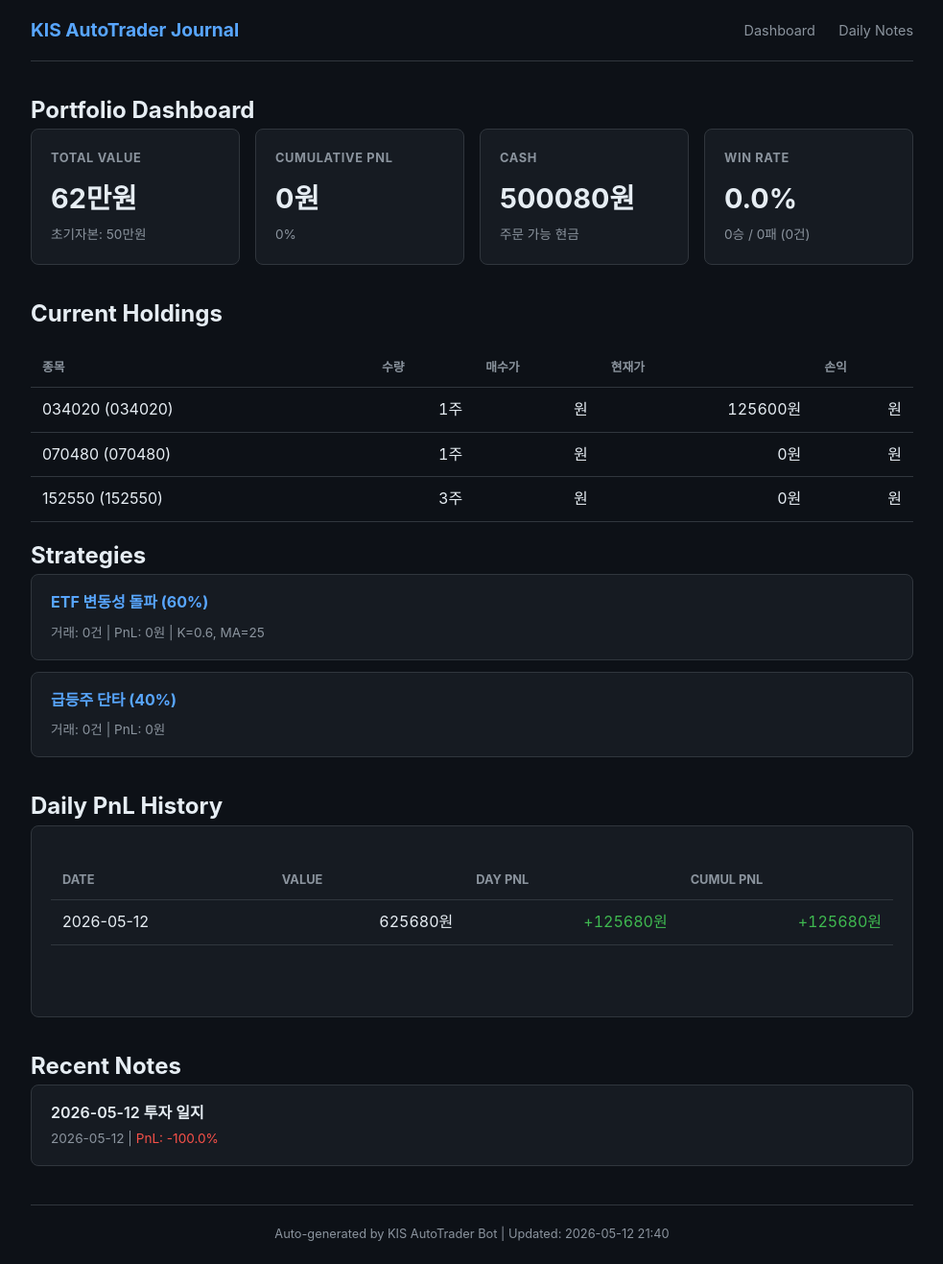
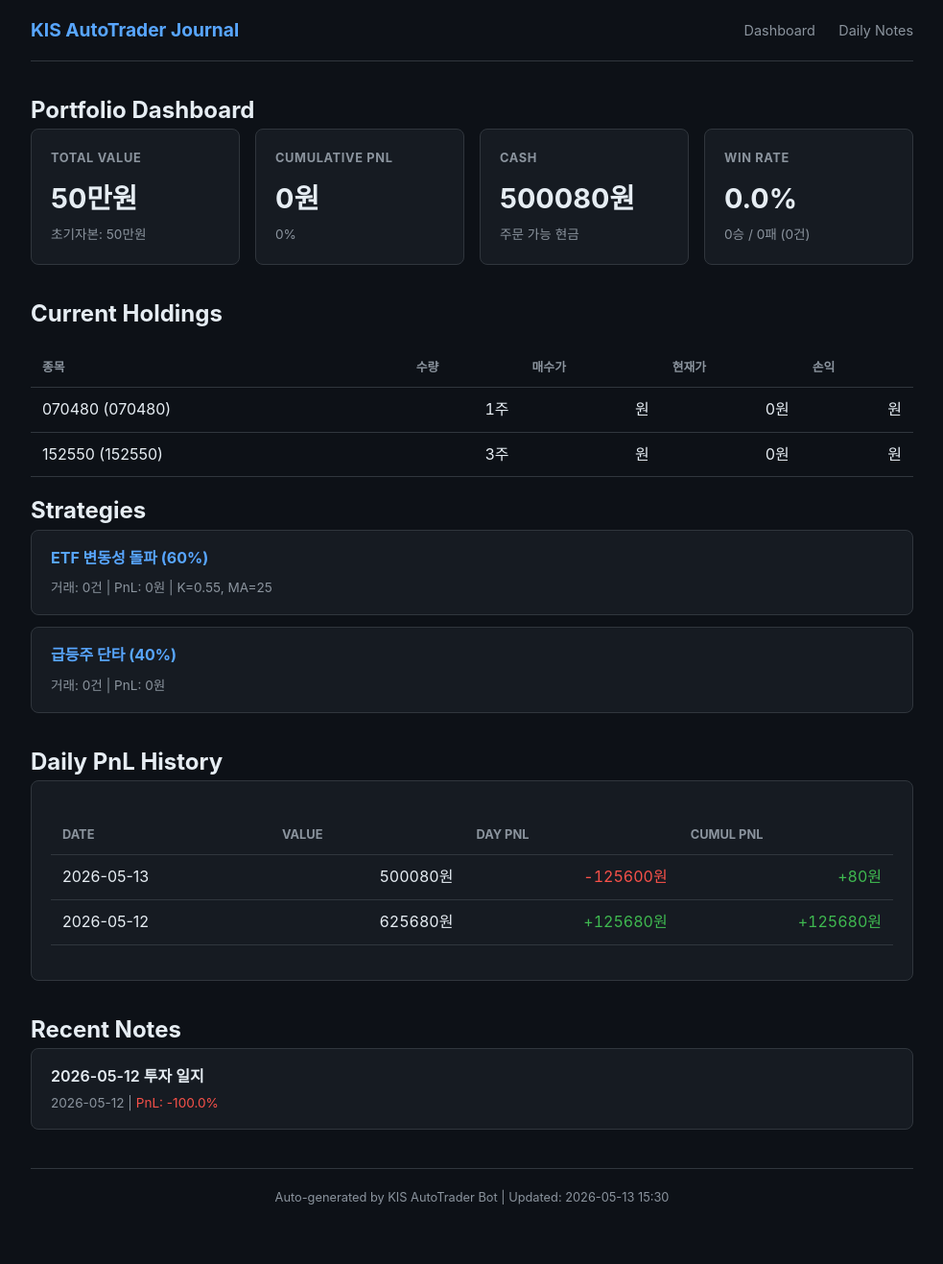
Before and after one commit to BudongJW/kis-trading-journal, a Jekyll site: the page built from index.html, in a window 1280 px wide. Shown: the whole page at 96% size, without its empty margins (148-1131 px from the left). Built offline with Jekyll 4.4.1, drawn with Linux system fonts in a browser that asks for light colours; after the commit the page ends 1279 px from its top, so only the background shows below that.

Commit message:
auto: portfolio update 15:30

```diff
--- a/_data/portfolio.json
+++ b/_data/portfolio.json
@@ -1,16 +1,8 @@
 {
-  "updated_at": "2026-05-12T21:40:22.129904",
+  "updated_at": "2026-05-13T15:30:42.663050",
   "initial_capital": 500000,
   "cash": 500080,
   "holdings": [
-    {
-      "symbol": "034020",
-      "name": "034020",
-      "tag": "급등주",
-      "qty": 1,
-      "current_price": 125600,
-      "value": 125600
-    },
     {
       "symbol": "070480",
       "name": "070480",
@@ -28,8 +20,8 @@
       "value": 0
     }
   ],
-  "holdings_value": 125600,
-  "total_value": 625680,
+  "holdings_value": 0,
+  "total_value": 500080,
   "total_pnl": 0,
   "total_pnl_pct": 0,
   "total_trades": 0,
@@ -44,6 +36,14 @@
       "holdings_value": 125600,
       "day_pnl": 125680,
       "cumul_pnl": 125680
+    },
+    {
+      "date": "2026-05-13",
+      "total_value": 500080,
+      "cash": 500080,
+      "holdings_value": 0,
+      "day_pnl": -125600,
+      "cumul_pnl": 80
     }
   ],
   "strategies": {
@@ -51,7 +51,7 @@
       "name": "ETF 변동성 돌파",
       "allocation": "60%",
       "params": {
-        "k": 0.6,
+        "k": 0.55,
         "trend_ma": 25
       },
       "trades": 0,
```
